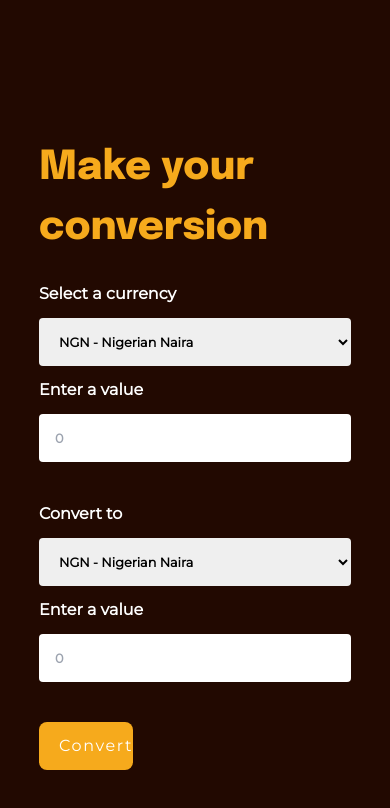
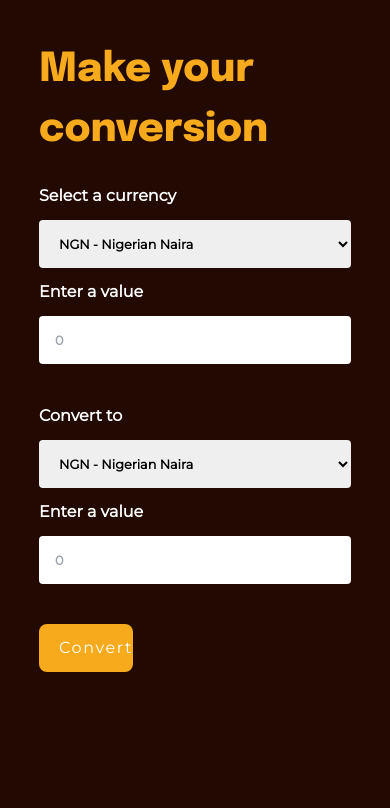
Before and after one commit to codewithmide/4Rexify, a website: page index.html in a window 390 px wide. Drawn offline with nearby package versions, Linux system fonts and the light colour scheme.

Commit message:
convert section✔

```diff
--- a/index.html
+++ b/index.html
@@ -230,9 +230,9 @@
     <div id="convert" class="w-full h-[100vh] flex flex-col items-center justify-center">
 
 
-        <div class="w-[80%] md:h-full sm:h-[90%] flex m-auto flex-col">
+        <div class="w-[80%] h-full flex m-auto flex-col">
 
-            <div class="w-full flex f mt-24 mb-6">
+            <div class="w-full flex f md:mt-24 sm:mt-10 mb-6">
                 <h1 class="text-orange font-Serif font-bold xl:text-big md:text-semiBig sm:text-semiBig">
                     Make your conversion
                 </h1>
```
Also changed, not shown: dist/output.css.
